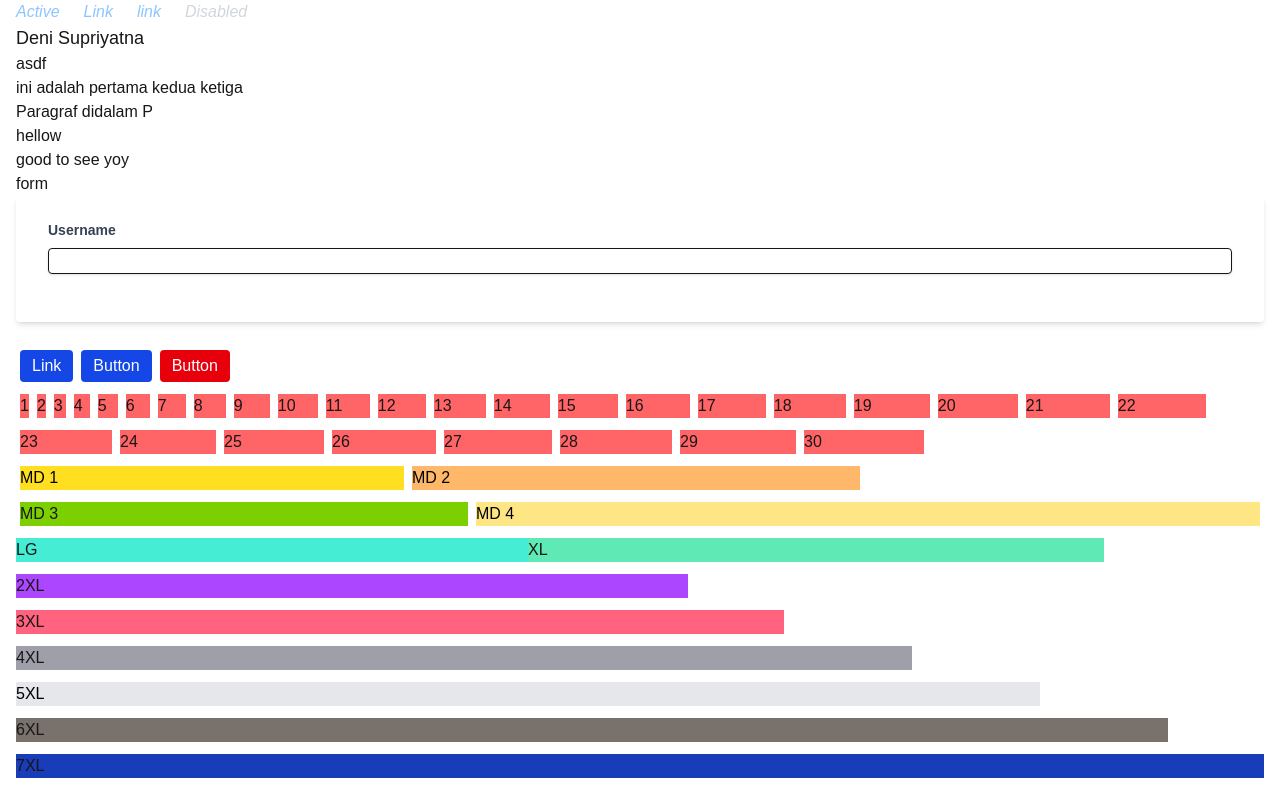
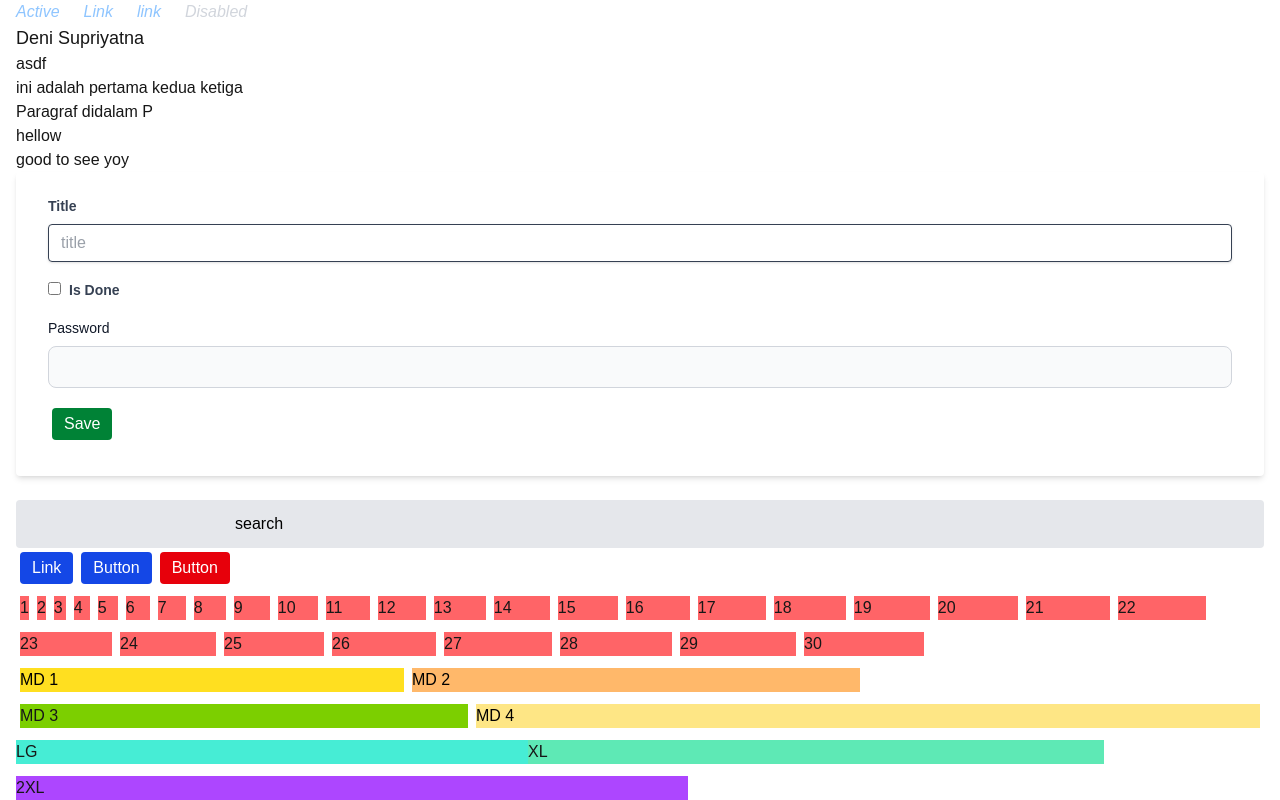
Before and after one commit to deniace/todo_list_nextjs, a Next.js app: page /todo in a window 1280 px wide. Shown: the top 800 px of the page. Built offline with nearby package versions, Linux system fonts and the light colour scheme.

Commit message:
update 2025-09-29

```diff
--- a/package.json
+++ b/package.json
@@ -10,9 +10,10 @@
     "lint:fix": "eslint --fix"
   },
   "dependencies": {
+    "axios": "^1.12.2",
+    "next": "15.5.3",
     "react": "19.1.0",
-    "react-dom": "19.1.0",
-    "next": "15.5.3"
+    "react-dom": "19.1.0"
   },
   "devDependencies": {
     "@tailwindcss/postcss": "^4",
--- /dev/null
+++ b/src/app/form-todo/page.jsx
@@ -0,0 +1,15 @@
+export default function FormTodo(params) {
+    function search(formData) {
+        const query = formData.getQuery("query");
+        alert(`you search form '${query}'`);
+    }
+
+    return (
+        <>
+            <form action={search}>
+                <input type="text" name="query" />
+                <button type="submit">Search</button>
+            </form>
+        </>
+    );
+}
--- a/src/app/todo/page.jsx
+++ b/src/app/todo/page.jsx
@@ -32,13 +32,13 @@ export default function Todo() {
 
             <section>
                 <div className="w-full max-wxs">
-                    form
                     <form
                         action=""
                         className="bg-white shadow-md rounded px-8 pt-6 pb-8 mb-6"
                     >
-                        <div className="mb-4">
+                        {/* <div className="mb-4">
                             <label
+                                id="labelUsername"
                                 htmlFor="username"
                                 className="block text-gray-700 text-sm font-bold mb-2"
                             >
@@ -49,11 +49,75 @@ export default function Todo() {
                                 type="text"
                                 id="username"
                                 name="username"
-                                className="shadow appearance-none border rounded w-full "
+                                placeholder="Username"
+                                className="shadow appearance-none border rounded w-full py-2 px-3 text-gray-700 leading-tight focus:outline-none focus:shadow-outline"
+                            />
+                        </div> */}
+
+                        <div className="mb-4">
+                            <label
+                                htmlFor="title"
+                                id="labelTitle"
+                                className="block text-gray-700 text-sm font-bold mb-2"
+                            >
+                                Title
+                            </label>
+
+                            <input
+                                type="text"
+                                id="title"
+                                name="title"
+                                placeholder="title"
+                                className="shadow appearance-none border rounded w-full py-2 px-3 text-gray-700 leading-tight focus:outline-none focus:shadow-outline"
                             />
                         </div>
+
+                        <div className="mb-4">
+                            <input
+                                type="checkbox"
+                                className="mr-2 leading-tight"
+                            />
+                            <label
+                                htmlFor="isDone"
+                                className="text-gray-700 text-sm font-bold mb-2"
+                            >
+                                Is Done
+                            </label>
+                        </div>
+
+                        <div className="mb-4">
+                            <label
+                                htmlFor="password"
+                                className="block mb-2 text-sm font-medium text-gray-900 dark:text-white"
+                            >
+                                Password
+                            </label>
+                            <input
+                                type="password"
+                                id="password"
+                                name="password"
+                                className="bg-gray-50 border border-gray-300 text-gray-900 text-sm rounded-lg focus:ring-blue-500 focus:border-blue-500 block w-full p-2.5 dark:bg-gray-700 dark:border-gray-600 dark:placeholder-gray-400 dark:text-white dark:focus:ring-blue-500 dark:focus:border-blue-500"
+                            />
+                        </div>
+
+                        <button
+                            type="submit"
+                            title="save"
+                            className="bg-green-700 hover:bg-green-600 focus:bg-green-800 active:bg-green-900 rounded-sm pt-1 pb-1 pl-3 pr-3 m-1 text-white"
+                        >
+                            Save
+                        </button>
                     </form>
                 </div>
+            </section>
+
+            <section className="bg-gray-200 py-3 px-3 rounded">
+                <form action="" className="rounded">
+                    <input type="text" name="query" />
+                    <button type="submit" className="text-black">
+                        search
+                    </button>
+                </form>
             </section>
 
             <Button text="Link" title="hyper link" type="link" link="#" />
--- a/src/components/button.jsx
+++ b/src/components/button.jsx
@@ -1,3 +1,4 @@
+"use clinet";
 export function Button(props) {
     // if (props.type == "link") {
     //     return (
```
Also changed, not shown: 1 other file (tests, documents, lock files or other folders).
